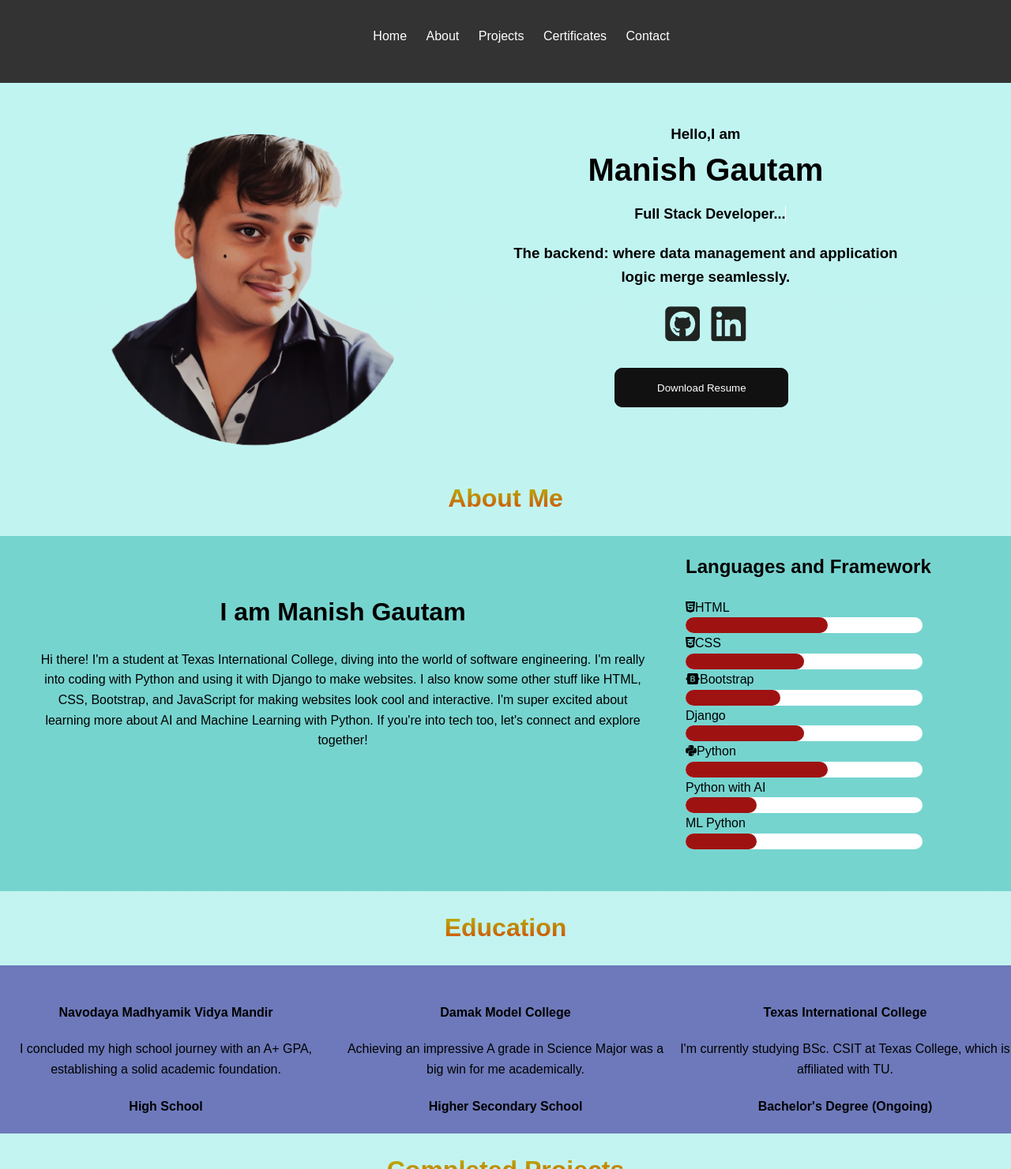
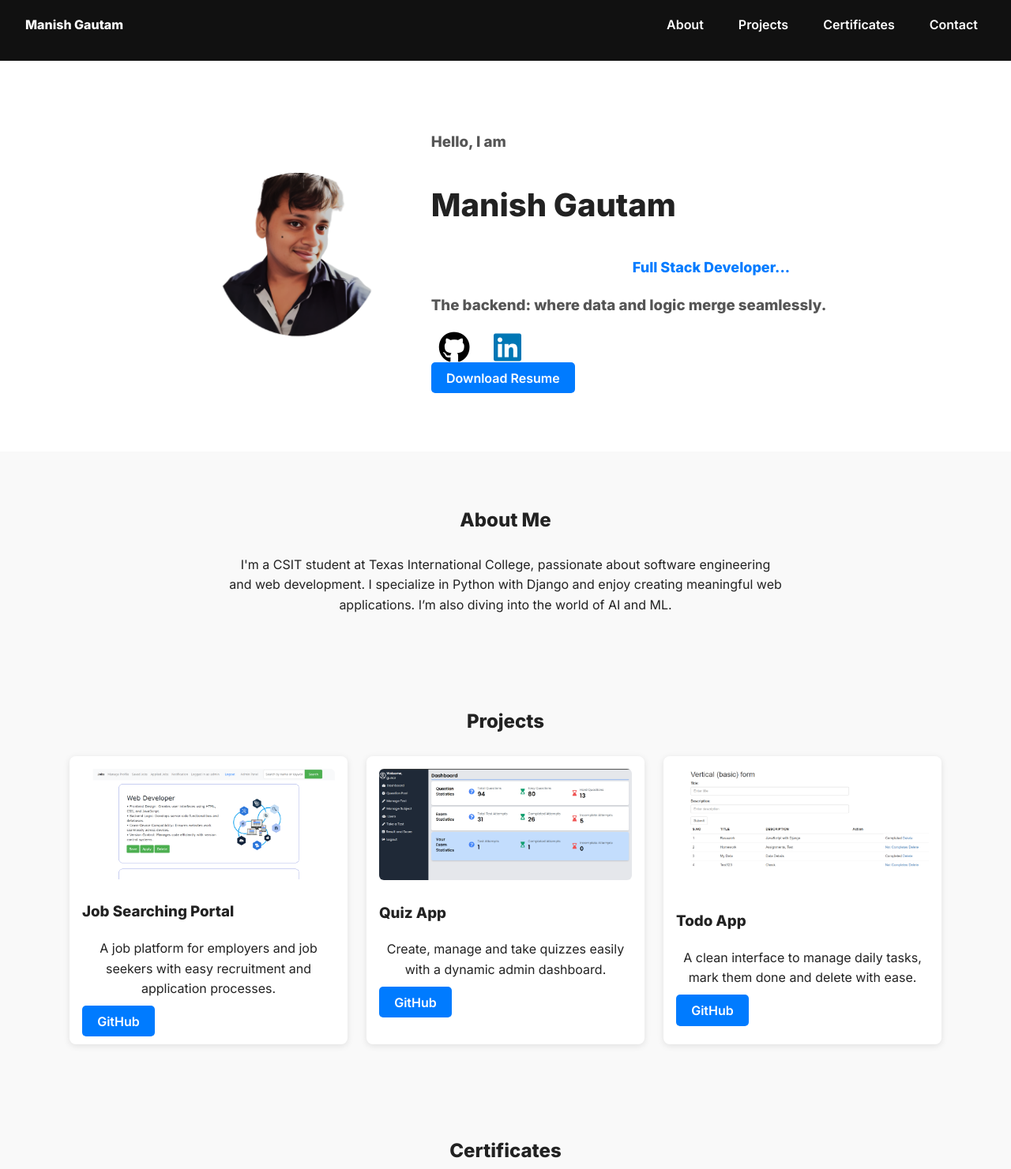
Before and after one commit to itsmanishgautam/resume, a plain HTML site: page index.html in a window 1280 px wide. Shown: the part 13-1494 px from the top of the page at 79% size. Drawn offline with Linux system fonts and the light colour scheme.

Commit message:
Update index.html

```diff
--- a/index.html
+++ b/index.html
@@ -4,26 +4,197 @@
 <head>
     <meta charset="UTF-8">
     <meta name="viewport" content="width=device-width, initial-scale=1.0">
-    <title>Manish Gautam - Software Engineer</title>
+    <title>Manish Gautam - Full Stack Developer</title>
     <link rel="stylesheet" href="css/home.css">
     <link rel="stylesheet" href="https://cdnjs.cloudflare.com/ajax/libs/font-awesome/6.5.2/css/all.min.css">
+    <link href="https://fonts.googleapis.com/css2?family=Inter:wght@400;600;800&display=swap" rel="stylesheet">
+    <style>
+        body {
+            font-family: 'Inter', sans-serif;
+            margin: 0;
+            background: #f9f9f9;
+            color: #222;
+        }
+        header {
+            background: #111;
+            color: #fff;
+            padding: 1rem 2rem;
+            display: flex;
+            justify-content: space-between;
+            align-items: center;
+        }
+        nav ul {
+            list-style: none;
+            display: flex;
+            gap: 1.5rem;
+        }
+        nav a {
+            color: #fff;
+            text-decoration: none;
+            font-weight: 600;
+        }
+        .hero {
+            display: flex;
+            flex-wrap: wrap;
+            align-items: center;
+            justify-content: center;
+            padding: 4rem 2rem;
+            background: #fff;
+        }
+        .hero img {
+            width: 280px;
+            border-radius: 10px;
+            margin: 1rem;
+        }
+        .hero-text {
+            max-width: 600px;
+            margin: 1rem;
+        }
+        .hero-text h1 {
+            font-size: 2.5rem;
+        }
+        .hero-text h3 {
+            color: #555;
+            margin-top: 0.5rem;
+        }
+        .hero-text .typewrite {
+            font-weight: bold;
+            color: #007bff;
+        }
+        .social-icons a {
+            margin-right: 1rem;
+            font-size: 1.5rem;
+            color: #007bff;
+        }
+        .btn {
+            margin-top: 1rem;
+            padding: 0.6rem 1.2rem;
+            background: #007bff;
+            color: white;
+            border: none;
+            border-radius: 5px;
+            text-decoration: none;
+            font-weight: 600;
+        }
+        section {
+            padding: 3rem 2rem;
+        }
+        h2 {
+            text-align: center;
+            margin-bottom: 1.5rem;
+        }
+        .projects, .education, .certificates {
+            display: flex;
+            flex-wrap: wrap;
+            gap: 1.5rem;
+            justify-content: center;
+        }
+        .card {
+            background: #fff;
+            padding: 1rem;
+            border-radius: 8px;
+            box-shadow: 0 2px 8px rgba(0,0,0,0.1);
+            max-width: 320px;
+        }
+        .card img {
+            width: 100%;
+            border-radius: 6px;
+        }
+        footer {
+            text-align: center;
+            padding: 2rem;
+            background: #111;
+            color: #aaa;
+            font-size: 0.9rem;
+        }
+    </style>
 </head>
 
 <body>
     <header>
+        <div><strong>Manish Gautam</strong></div>
         <nav>
             <ul>
-                <li><a href="#homescroll">Home</a></li>
-                <li><a href="#aboutmescroll">About</a></li>
-                <li><a href="#projectsscroll">Projects</a></li>
-                <li><a href="#certificatesscroll">Certificates</a></li>
-                <li><a href="#contactscroll">Contact</a></li>
+                <li><a href="#about">About</a></li>
+                <li><a href="#projects">Projects</a></li>
+                <li><a href="#certificates">Certificates</a></li>
+                <li><a href="#contact">Contact</a></li>
             </ul>
         </nav>
     </header>
 
+    <section class="hero" id="home">
+        <img src="images/manishh.png" alt="Manish Gautam">
+        <div class="hero-text">
+            <h3>Hello, I am</h3>
+            <h1>Manish Gautam</h1>
+            <p class="typewrite" data-period="2000" data-type='[ "Full Stack Developer...", "Backend Developer...", "Software Developer..." ]'><span class="wrap"></span></p>
+            <h3>The backend: where data and logic merge seamlessly.</h3>
+            <div class="social-icons">
+                <a href="https://github.com/itsmanishgautam" target="_blank"><i class="fab fa-github"></i></a>
+                <a href="https://linkedin.com/in/itsmanishgautam" target="_blank"><i class="fab fa-linkedin"></i></a>
+            </div>
+            <a class="btn" href="files/ManishGautam Resume.pdf" download>Download Resume</a>
+        </div>
+    </section>
+
+    <section id="about">
+        <h2>About Me</h2>
+        <p style="max-width: 700px; margin: auto; text-align: center;">I'm a CSIT student at Texas International College, passionate about software engineering and web development. I specialize in Python with Django and enjoy creating meaningful web applications. I’m also diving into the world of AI and ML.</p>
+    </section>
+
+    <section id="projects">
+        <h2>Projects</h2>
+        <div class="projects">
+            <div class="card">
+                <img src="images/job.png" alt="Job Portal">
+                <h3>Job Searching Portal</h3>
+                <p>A job platform for employers and job seekers with easy recruitment and application processes.</p>
+                <a class="btn" href="https://github.com/itsmanishgautam/jobsearching-main">GitHub</a>
+            </div>
+            <div class="card">
+                <img src="images/quiz.png" alt="Quiz App">
+                <h3>Quiz App</h3>
+                <p>Create, manage and take quizzes easily with a dynamic admin dashboard.</p>
+                <a class="btn" href="https://github.com/itsmanishgautam/svm-app">GitHub</a>
+            </div>
+            <div class="card">
+                <img src="images/todo.png" alt="Todo App">
+                <h3>Todo App</h3>
+                <p>A clean interface to manage daily tasks, mark them done and delete with ease.</p>
+                <a class="btn" href="https://github.com/itsmanishgautam/TodoAppWORKING">GitHub</a>
+            </div>
+        </div>
+    </section>
+
+    <section id="certificates">
+        <h2>Certificates</h2>
+        <div class="certificates">
+            <div class="card">
+                <img src="images/AI with Python.png" alt="AI Python Certificate">
+                <p>Certified in Artificial Intelligence with Python</p>
+            </div>
+            <div class="card">
+                <img src="images/Python ML.png" alt="ML Python Certificate">
+                <p>Certified in Machine Learning with Python</p>
+            </div>
+        </div>
+    </section>
+
+    <section id="contact">
+        <h2>Let's Collaborate</h2>
+        <p style="text-align: center;">Interested in working on a project together? Feel free to reach out!</p>
+        <div style="text-align: center; margin-top: 1rem;">
+            <a class="btn" href="mailto:itsmanishgautam@gmail.com">Email Me</a>
+            <a class="btn" href="https://linkedin.com/in/itsmanishgautam" target="_blank">LinkedIn</a>
+        </div>
+    </section>
+
+    <footer>
+        <p>&copy; 2024 Manish Gautam. Built with ❤️</p>
+    </footer>
+
     <script>
-        //This is not My code
         var TxtType = function (el, toRotate, period) {
             this.toRotate = toRotate;
             this.el = el;
@@ -38,11 +209,9 @@
             var i = this.loopNum % this.toRotate.length;
             var fullTxt = this.toRotate[i];
 
-            if (this.isDeleting) {
-                this.txt = fullTxt.substring(0, this.txt.length - 1);
-            } else {
-                this.txt = fullTxt.substring(0, this.txt.length + 1);
-            }
+            this.txt = this.isDeleting ?
+                fullTxt.substring(0, this.txt.length - 1) :
+                fullTxt.substring(0, this.txt.length + 1);
 
             this.el.innerHTML = '<span class="wrap">' + this.txt + '</span>';
 
@@ -74,187 +243,8 @@
                     new TxtType(elements[i], JSON.parse(toRotate), period);
                 }
             }
-            // INJECT CSS
-            // var css = document.createElement("style");
-            // css.type = "text/css";
-            // css.innerHTML = ".typewrite > .wrap { border-right: 0.1em solid #fff}";
-            // document.body.appendChild(css);
         };
     </script>
-
-
-    <div class="profiledescribe">
-        <div class="firstcolumn">
-            <img src="images/manishh.png" alt="Manish Gautam's profile picture">
-        </div>
-        <div class="secondcolumn">
-            <h3>Hello,I am </h3>
-            <h1>Manish Gautam</h1>
-
-                <a href="" class="typewrite" data-period="2000"
-                    data-type='[ "Full Stack Developer...", "Backend Developer...", "Software Developer..." ]'>
-                    <span class="wrap"></span>
-                </a>
-
-            <h3>The backend: where data management and application <br> logic merge seamlessly.</h3>
-
-            <div class="profilelink">
-                <a href="https://github.com/itsmanishgautam" target="_blank"><i class="fa-brands fa-square-github"></i></a>
-                <a href="https://linkedin.com/in/itsmanishgautam" target="_blank"><i class="fab fa-linkedin"></i></a>
-            </div>
-
-            <button class="glow-on-hover" type="button"><a href="files/ManishGautam Resume.pdf"
-                    download="ManishCV">Download Resume</a></button>
-
-        </div>
-    </div>
-
-
-
-    <h1 class="boldtext" id="aboutmescroll">About Me</h1>
-
-    <div class="aboutme">
-        <div class="section1">
-            <h1>I am Manish Gautam</h1>
-            <p>Hi there!
-                I'm a student at Texas International College, diving into the world of software engineering. I'm really
-                into coding with Python and using it with Django to make websites. I also know some other stuff like
-                HTML, CSS, Bootstrap, and JavaScript for making websites look cool and interactive.
-                I'm super excited about learning more about AI and Machine Learning with Python. If you're into tech
-                too, let's connect and explore together!</p>
-        </div>
-
-        <div class="section2">
-            <h2>Languages and Framework</h2>
-            <div class="skills" id="background">
-                <div class="skill">
-                    <div class="skill-name"><i class="fa-brands fa-html5"></i>HTML</div>
-                    <div class="skill-bar-full"></div>
-                    <div class="skill-bar" style="width: 60%;"></div>
-                </div>
-                <div class="skill">
-                    <div class="skill-name"><i class="fa-brands fa-css3-alt"></i>CSS</div>
-                    <div class="skill-bar-full"></div>
-                    <div class="skill-bar" style="width: 50%;"></div>
-                </div>
-                <div class="skill">
-                    <div class="skill-name"><i class="fa-brands fa-bootstrap"></i>Bootstrap</div>
-                    <div class="skill-bar-full"></div>
-                    <div class="skill-bar" style="width: 40%;"></div>
-                </div>
-                <div class="skill">
-                    <div class="skill-name">Django</div>
-                    <div class="skill-bar-full"></div>
-                    <div class="skill-bar" style="width: 50%;"></div>
-                </div>
-                <div class="skill">
-                    <div class="skill-name"><i class="fa-brands fa-python"></i>Python</div>
-                    <div class="skill-bar-full"></div>
-                    <div class="skill-bar" style="width: 60%;"></div>
-                </div>
-                <div class="skill">
-                    <div class="skill-name">Python with AI</div>
-                    <div class="skill-bar-full"></div>
-                    <div class="skill-bar" style="width: 30%;"></div>
-                </div>
-                <div class="skill">
-                    <div class="skill-name">ML Python</div>
-                    <div class="skill-bar-full"></div>
-                    <div class="skill-bar" style="width: 30%;"></div>
-                </div>
-            </div>
-        </div>
-    </div>
-
-    <h1 class="boldtext">Education</h1>
-
-    <div class="educontainer">
-        <div class="educationbox">
-            <h4><br>Navodaya Madhyamik Vidya Mandir</h4>
-            <p>I concluded my high school journey with an A+ GPA, establishing a solid academic foundation.</p>
-            <h4>High School</h4>
-        </div>
-        <div class="educationbox">
-            <h4><br>Damak Model College</h4>
-            <p>Achieving an impressive A grade in Science Major was a big win for me academically.</p>
-            <h4>Higher Secondary School</h4>
-        </div>
-        <div class="educationbox">
-            <h4><br>Texas International College</h4>
-            <p>I'm currently studying BSc. CSIT at Texas College, which is affiliated with TU.</p>
-            <h4>Bachelor's Degree (Ongoing)</h4>
-        </div>
-    </div>
-
-    <h1 class="boldtext" id="projectsscroll">Completed Projects</h1>
-
-    <div class="projectclass">
-        <div class="project">
-            <img src="images/job.png" alt="JobSearchingPortal">
-            <h1>Job Searching Portal</h1>
-            <p>Introducing our Job Portal: Your go-to platform for effortless job searching and streamlined <br>
-                recruitment. Admins manage listings and applications, while users easily search, save, and<br>
-                apply for jobs. Simplify your job hunt or hiring process with us today.
-            </p>
-            <button><a href="https://github.com/itsmanishgautam/jobsearching-main">Github Link</a></button>
-        </div>
-        <br>
-        <div class="project">
-            <img src="images/quiz.png" alt="QuizApp">
-            <h1>Quiz App</h1>
-            <p>Introducing our Quiz App: A user-friendly platform for creating, managing, and taking quizzes. <br>
-                Admins control tests, users take them, and everyone benefits from engaging learning experiences.</p>
-            <!-- <button>Github Link</button> -->
-            <button><a href="https://github.com/itsmanishgautam/svm-app"> Github Link</a></button>
-
-        </div>
-        <br>
-        <div class="project">
-            <img src="images/todo.png" alt="Todo App">
-            <h1>Todo App</h1>
-            <p>A Basic Todo App, where user can insert text and mark as completed as well as delete it.</p>
-            <button><a href="https://github.com/itsmanishgautam/TodoAppWORKING"> Github Link</a></button>
-
-        </div>
-        <br>
-    </div>
-
-    <h1 class="boldtext" id="certificatesscroll">Certificates</h1>
-
-    <div class="certificates">
-        <div class="scrollcontainer">
-            <img src="images/AI with Python.png" style="width: 400px;" alt="certificatea">
-            <img src="images/Python ML.png" style="width: 400px;" alt="certificateb">
-        </div>
-    </div>
-
-    <div class="hiremepanel">
-        <h4>Do you have any project ?</h4>
-        <p> I'm Available For Freelancer Projects</p>
-    </div>
-
-    <div class="linksfully" id="contactscroll">
-        <div>
-            <h2>Collaborate </h2>
-            <p>Interested in working together? Reach out!</p>
-        </div>
-        <div class="linkbutton">
-            <button><a href="https://linkedin.com/in/itsmanishgautam" target="_blank">Linkedin Profile</a></button>
-            <button><a href="mailto:itsmanishgautam@gmail.com" target="_blank">Email to
-                    Itsmanishgautam@gmail.com</a></button>
-        </div>
-        <div class="social">
-            <a href="https://github.com/itsmanishgautam" target="_blank"><i class="fab fa-github"></i></a>
-            <a href="https://linkedin.com/in/itsmanishgautam" target="_blank"><i class="fab fa-linkedin"></i></a>
-            <!-- <a href="#"><i class="fab fa-twitter"></i></a> -->
-            <a href="https://facebook.com/fbmanishgautam/"><i class="fab fa-facebook"></i></a>
-            <!-- <a href="#"><i class="fab fa-instagram"></i></a> -->
-        </div>
-    </div>
-
-    <footer>
-        <p>&copy; 2024 by Manish Gautam. All Rights Reserved.</p>
-    </footer>
 </body>
 
 </html>
```
